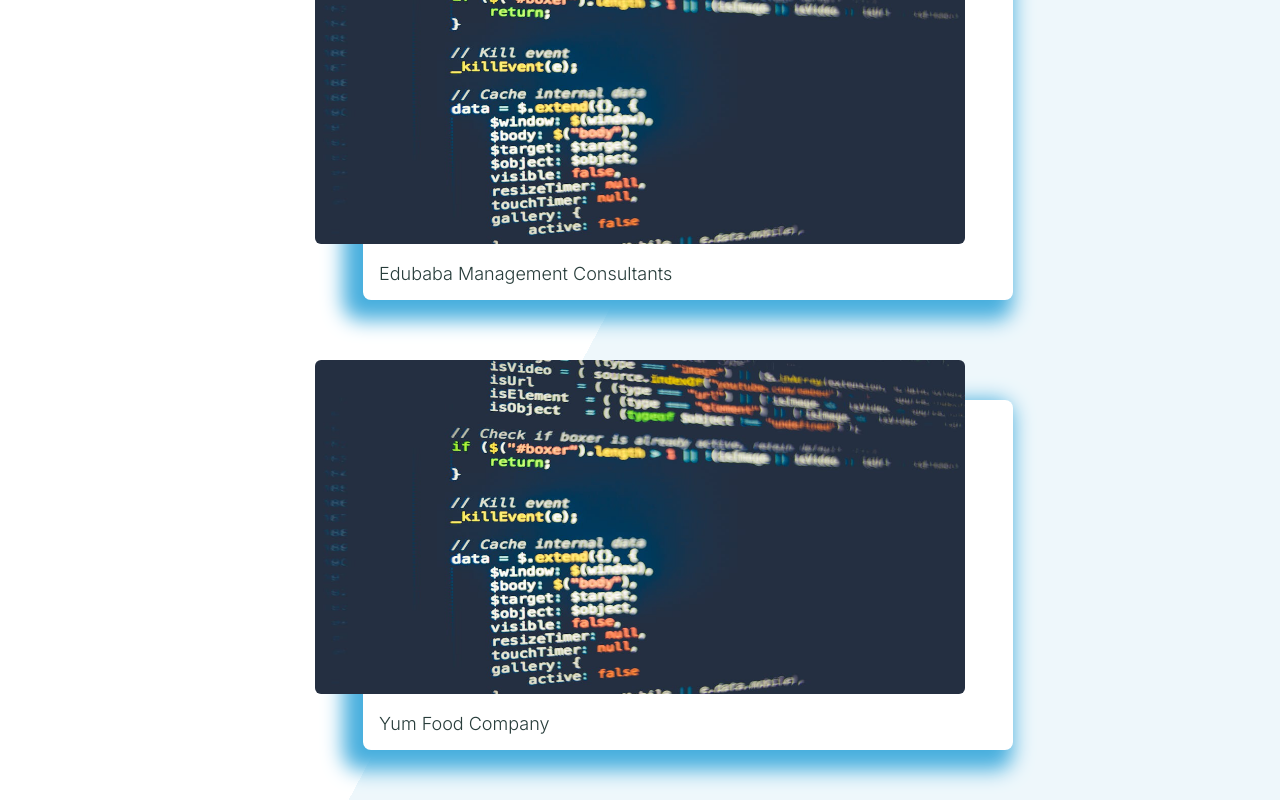
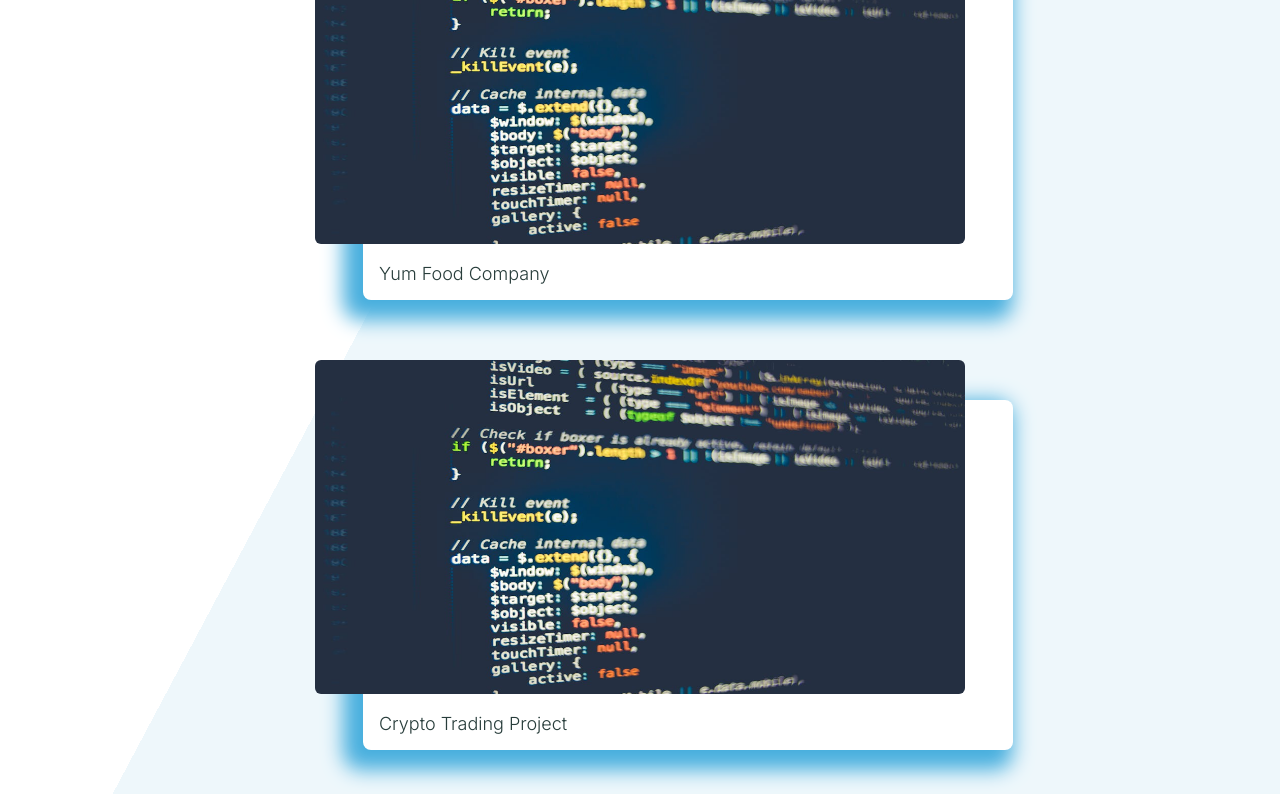
Before and after one commit to misiek869/portfolio, a Next.js app: page / in a window 1280 px wide. Shown: the part 2000-2800 px from the top of the page. Built offline with nearby package versions, Linux system fonts and the light colour scheme.

Commit message:
remove items

```diff
--- a/src/app/data.ts
+++ b/src/app/data.ts
@@ -112,28 +112,12 @@ export const DataArray: DataArrayType[] = [
 		images: ['/portfolio-image.jpg'],
 	},
 	{
-		title: 'Management Consulting Company Web Design',
-		name: 'edubaba Management Consultants',
-		des: 'We buit this project for edubaba  Management Consultants.',
-		des1: '',
-
-		images: ['/portfolio-image.jpg'],
-	},
-	{
 		title: 'Food Delivery Company WebSite',
 		name: 'Yum Food Company',
 		des: 'We did  this project for Yum Foods Located in USA.',
 		des1: "This website's graphic design is fantastic. Animated sliders are painstakingly built and created in WordPress with Revolution Slider. All of the product photos are photo manipulations created in Adobe Photoshop.",
 
 		images: ['/portfolio-image.jpg', '/portfolio-image.jpg'],
-	},
-	{
-		title: 'Real Estate and Property Management Project',
-		name: 'Inans Property Management ',
-		des: 'We built this project for inans group LTD',
-		des1: 'Aside from its gorgeous design, this website is backed by an outstanding plugin that allows owners and agencies to simply display different properties in the neighbourhood and create an online showcase in an appealing manner for home buyers and tenants..',
-
-		images: ['/portfolio-image.jpg'],
 	},
 	{
 		title: 'Crypto Trading Website',
```
